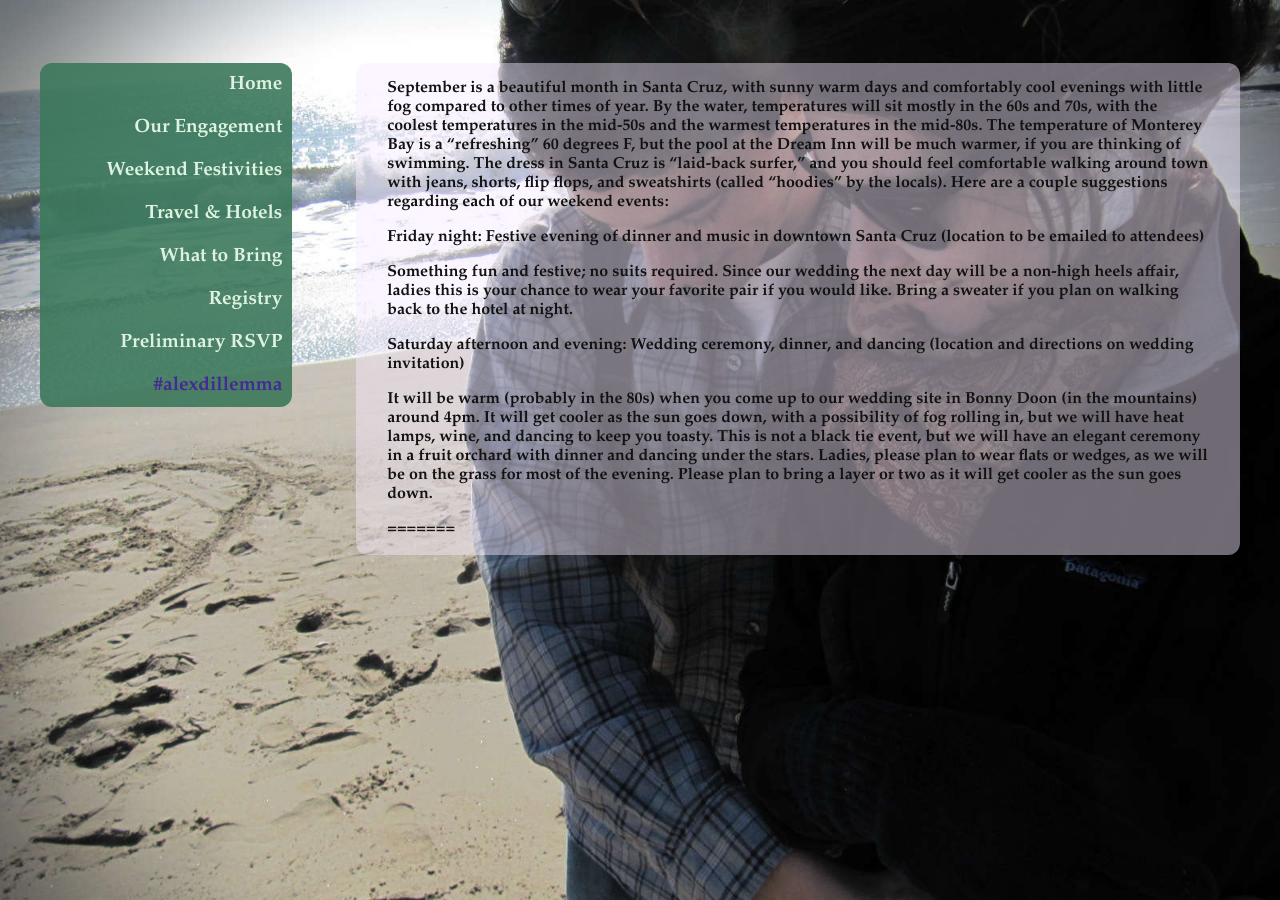
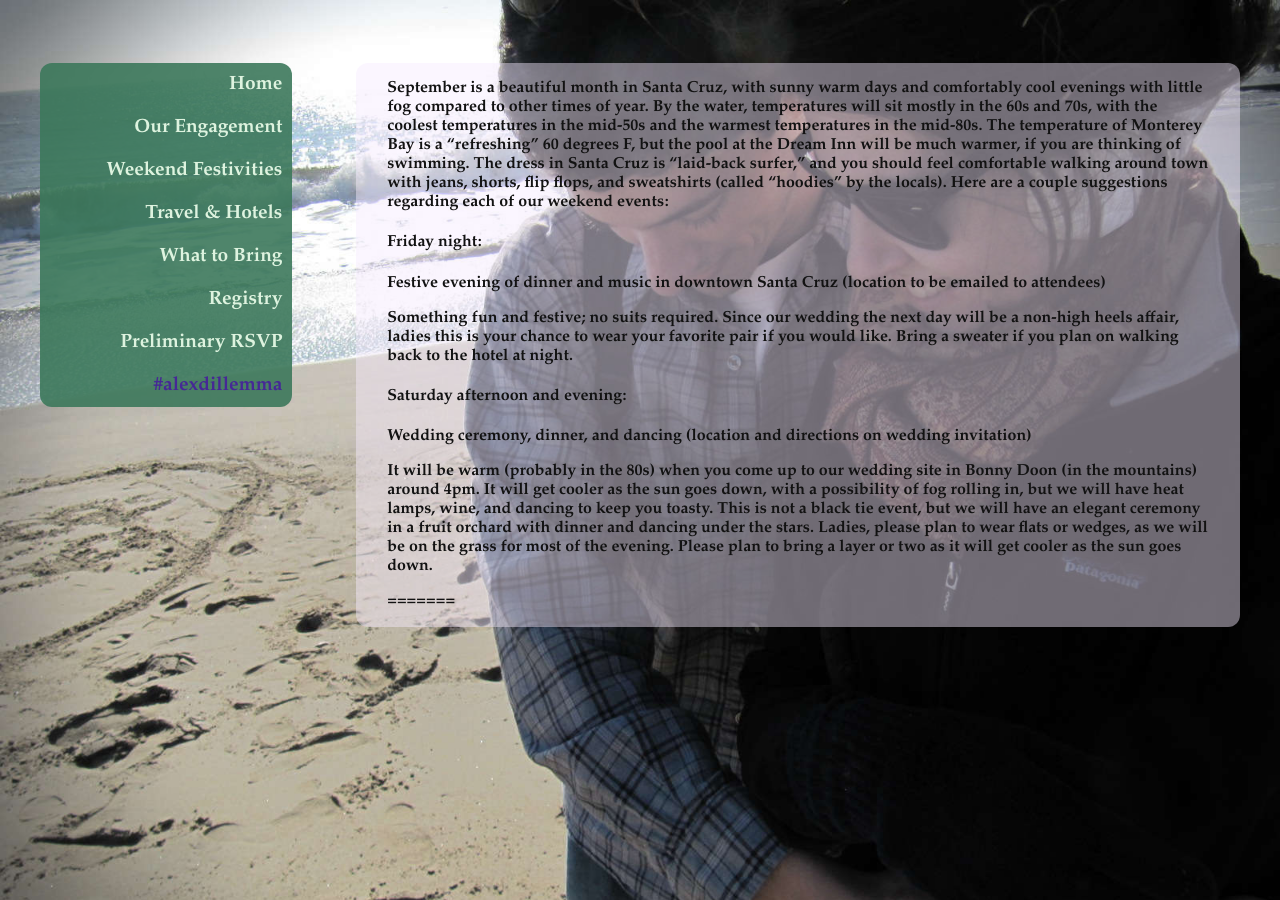
Before and after one commit to adgaudio/wedding, a Jekyll site: the page built from what-to-bring.md, in a window 1280 px wide. Built offline with Jekyll 4.4.1, drawn with Linux system fonts in a browser that asks for light colours; Markdown is read by kramdown in place of the engine named in the settings.

```diff
--- a/what-to-bring.md
+++ b/what-to-bring.md
@@ -6,11 +6,13 @@ site_classes: gray_background
 
 September is a beautiful month in Santa Cruz, with sunny warm days and comfortably cool evenings with little fog compared to other times of year. By the water, temperatures will sit mostly in the 60s and 70s, with the coolest temperatures in the mid-50s and the warmest temperatures in the mid-80s.  The temperature of Monterey Bay is a "refreshing" 60 degrees F, but the pool at the Dream Inn will be much warmer, if you are thinking of swimming.  The dress in Santa Cruz is "laid-back surfer," and you should feel comfortable walking around town with jeans, shorts, flip flops, and sweatshirts (called "hoodies" by the locals).  Here are a couple suggestions regarding each of our weekend events:
 
-Friday night: Festive evening of dinner and music in downtown Santa Cruz (location to be emailed to attendees)
+####Friday night:
+Festive evening of dinner and music in downtown Santa Cruz (location to be emailed to attendees)
 
 Something fun and festive; no suits required. Since our wedding the next day will be a non-high heels affair, ladies this is your chance to wear your favorite pair if you would like. Bring a sweater if you plan on walking back to the hotel at night.
 
-Saturday afternoon and evening: Wedding ceremony, dinner, and dancing (location and directions on wedding invitation)
+####Saturday afternoon and evening:
+Wedding ceremony, dinner, and dancing (location and directions on wedding invitation)
 
 It will be warm (probably in the 80s) when you come up to our wedding site in Bonny Doon (in the mountains) around 4pm. It will get cooler as the sun goes down, with a possibility of fog rolling in, but we will have heat lamps, wine, and dancing to keep you toasty.  This is not a black tie event, but we will have an elegant ceremony in a fruit orchard with dinner and dancing under the stars.  Ladies, please plan to wear flats or wedges, as we will be on the grass for most of the evening. Please plan to bring a layer or two as it will get cooler as the sun goes down.
 
```
